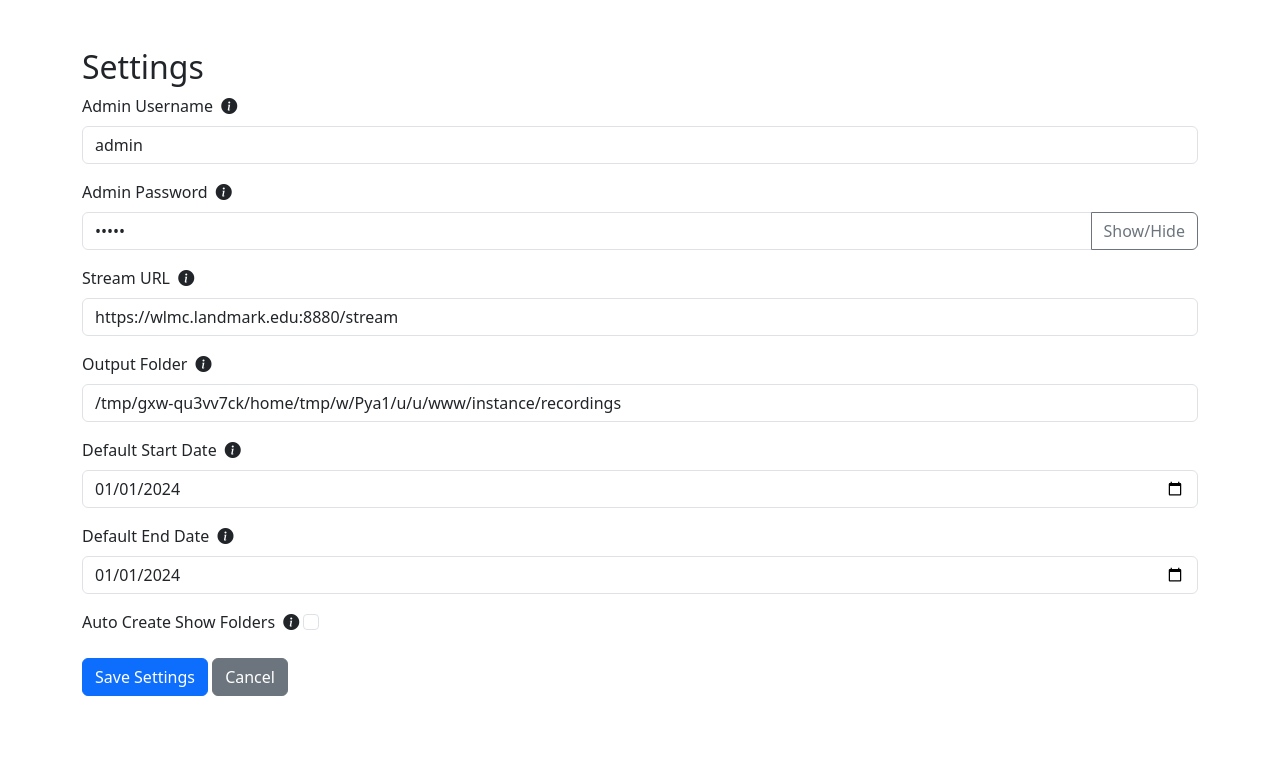
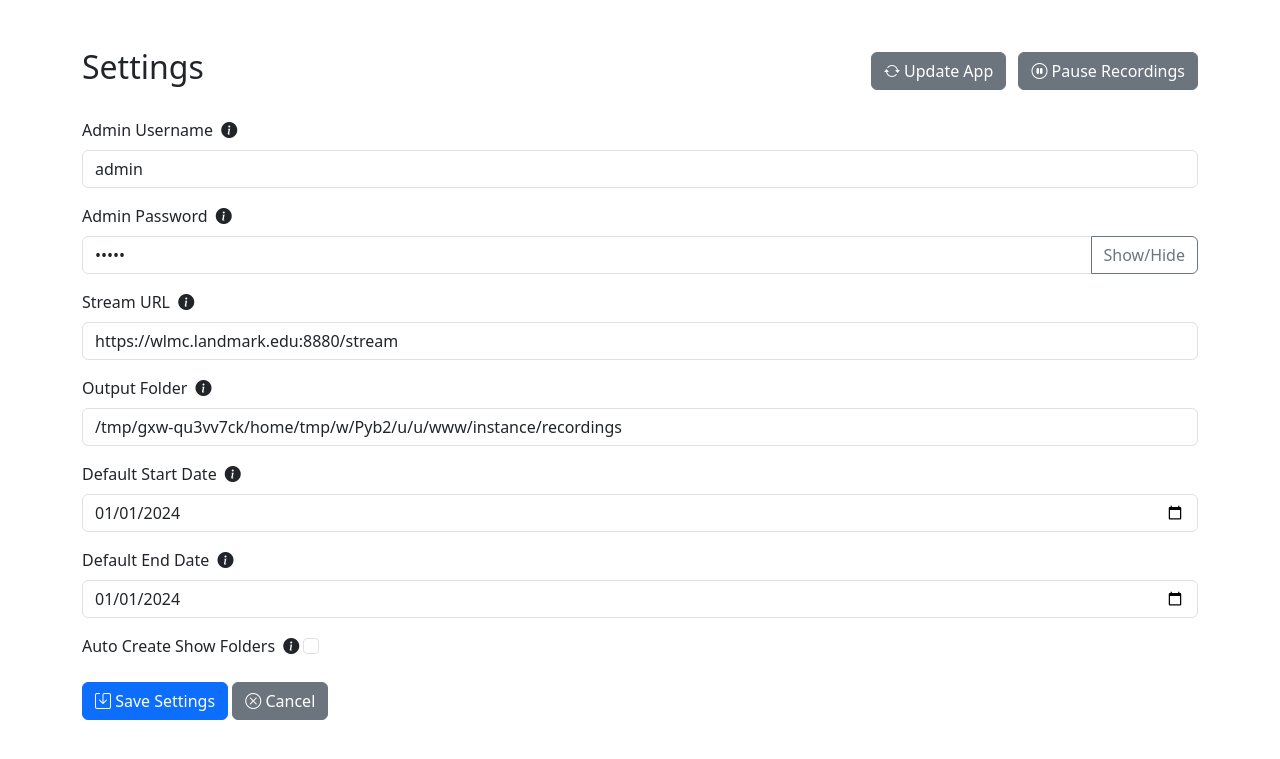
Before and after one commit to Sebastianleff/WLMC_ShowRecorder, a Flask app: page /settings in a window 1280 px wide. Shown: the top 759 px of the page. Run offline with Flask 3, Linux system fonts and the light colour scheme; the visitor is signed in with stand-in values (Sample User, id 1).

Commit message:
feat: enhance UI with Bootstrap icons for buttons and links across multiple templates

```diff
--- a/app/templates/login.html
+++ b/app/templates/login.html
@@ -5,6 +5,7 @@
     <meta name="viewport" content="width=device-width, initial-scale=1">
     <title>Admin Login</title>
     <link href="https://cdn.jsdelivr.net/npm/bootstrap@5.3.0/dist/css/bootstrap.min.css" rel="stylesheet">
+    <link href="https://cdn.jsdelivr.net/npm/bootstrap-icons/font/bootstrap-icons.css" rel="stylesheet">
 </head>
 <body>
 
@@ -41,7 +42,9 @@
             <label for="password" class="form-label">Password:</label>
             <input type="password" name="password" id="password" class="form-control" required>
         </div>
-        <button type="submit" class="btn btn-primary">Login</button>
+        <button type="submit" class="btn btn-primary">
+            <i class="bi bi-box-arrow-in-right"></i> Login
+        </button>
     </form>
 </div>
 
--- a/app/templates/settings.html
+++ b/app/templates/settings.html
@@ -31,7 +31,17 @@
 {% endwith %}
 
 <div class="container mt-5">
-    <h2>Settings</h2>
+    <div class="d-flex justify-content-between align-items-center mb-4">
+        <h2>Settings</h2>
+        <div>
+            <a href="{{ url_for('TEMP') }}" class="btn btn-secondary me-2" aria-label="Update App">
+                <i class="bi bi-arrow-repeat"></i> Update App
+            </a>
+            <a href="{{ url_for('main.index') }}" class="btn btn-secondary" aria-label="Pause Recordings">
+                <i class="bi bi-pause-circle"></i> Pause Recordings
+            </a>
+        </div>
+    </div>
     <form method="post">
         <!-- Admin Username Field -->
         <div class="mb-3">
@@ -97,8 +107,12 @@
                 <input type="checkbox" name="auto_create_show_folders" id="auto_create_show_folders" class="form-check-input" {% if auto_create_show_folders %}checked{% endif %}>
             </label>
         </div>
-        <button type="submit" class="btn btn-primary">Save Settings</button>
-        <a href="{{ url_for('main.index') }}" class="btn btn-secondary">Cancel</a>
+        <button type="submit" class="btn btn-primary">
+            <i class="bi bi-save"></i> Save Settings
+        </button>
+        <a href="{{ url_for('main.index') }}" class="btn btn-secondary">
+            <i class="bi bi-x-circle"></i> Cancel
+        </a>
     </form>
 </div>
 
```
Also changed, not shown: app/templates/add_show.html (+7 -2 lines), app/templates/edit_show.html (+7 -2 lines), app/templates/shows_database.html (+9 -4 lines), 1 other file.
